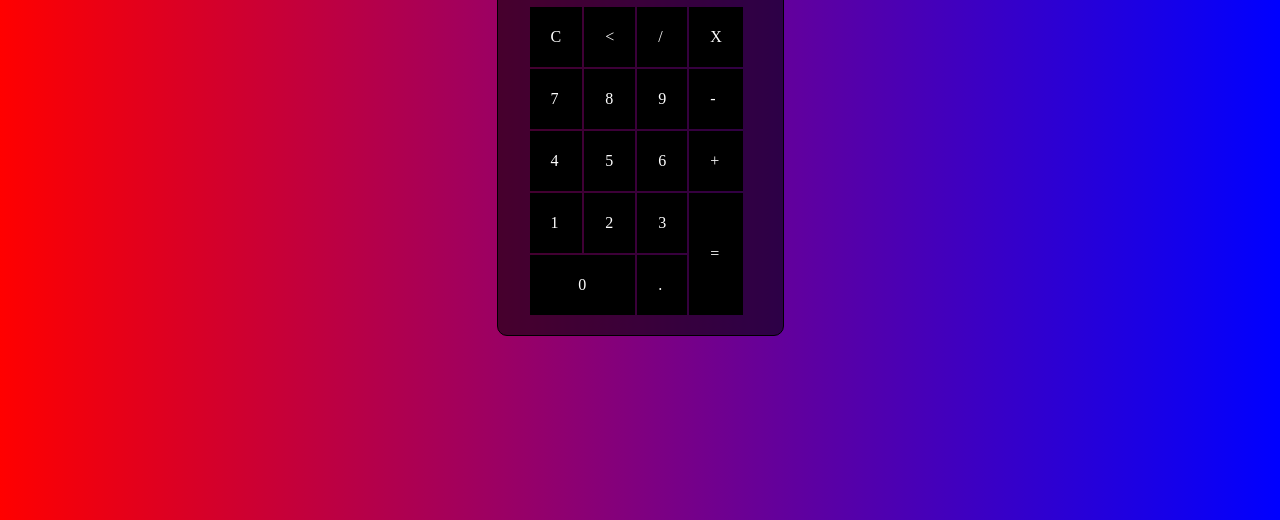
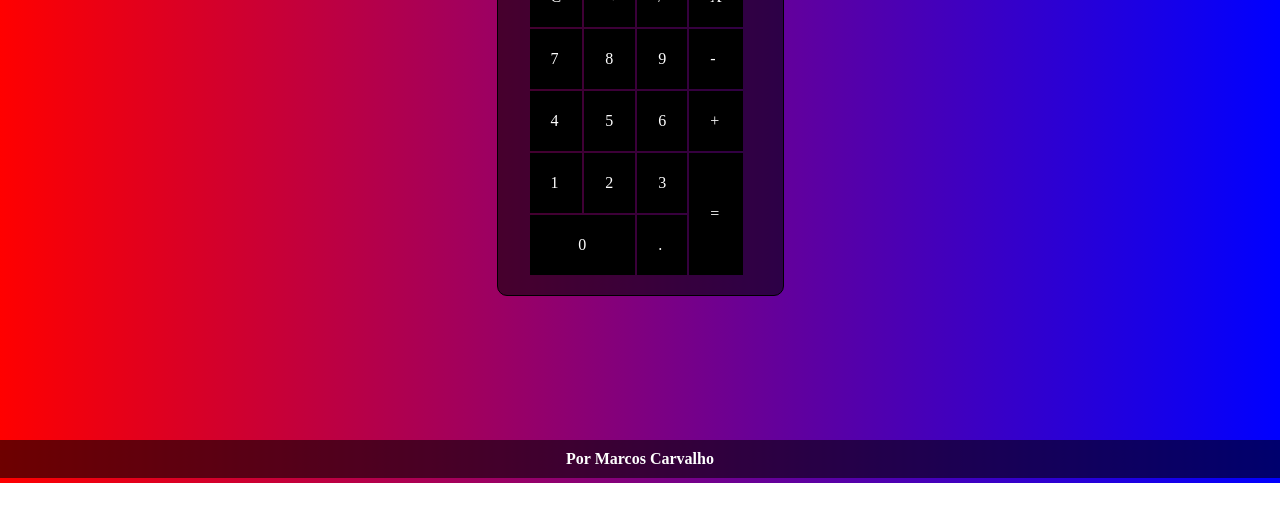
Before and after one commit to polkmarcos/projeto-calculator, a plain HTML site: page index.html in a window 1280 px wide. Shown: the part 317-837 px from the top of the page. After the commit the page ends 800 px from the top, so only its background shows below. Drawn offline with Linux system fonts and the light colour scheme.

Commit message:
calculadora1.3

```diff
--- a/index.html
+++ b/index.html
@@ -50,6 +50,10 @@
         </div>
     </div>
 
+    <footer>
+        <h4>Por <a href="https://github.com/polkmarcos " target="_blank">Marcos Carvalho</a></h4>
+    </footer>
+
     <script src="script.js"></script>
 
 
--- a/style.css
+++ b/style.css
@@ -5,8 +5,8 @@
 }
 
 body{
-    height: 100vh;
-    width: 100vw;
+    max-height: 100vh;
+    max-width: 100vw;
     background: linear-gradient(to left, blue, red);
 
 }
@@ -22,10 +22,11 @@ body>h1{
 
 }
 .gg{
-    height: 100vh;
+    height: 90vh;
     display: flex;
     justify-content: center;
     align-items: center;
+    margin-bottom: 0;
 }
 
 .calculadora{
@@ -67,3 +68,25 @@ body>h1{
     background-color: grey;
     transition-duration: .5s;
 }
+
+
+footer{
+
+    background-color: rgba(0, 0, 0, 0.57);
+    color: white;
+    text-decoration: none;
+    text-align: center;
+    padding: 10px;
+
+
+}
+
+a{
+    text-decoration: none;
+    color: white;
+}
+a:hover{
+    color: red;
+    transition: .5s;
+
+}
```
